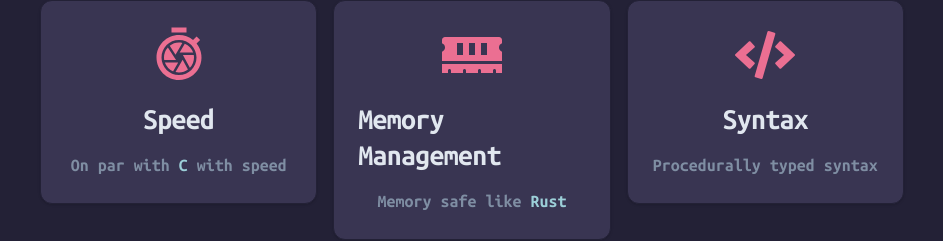
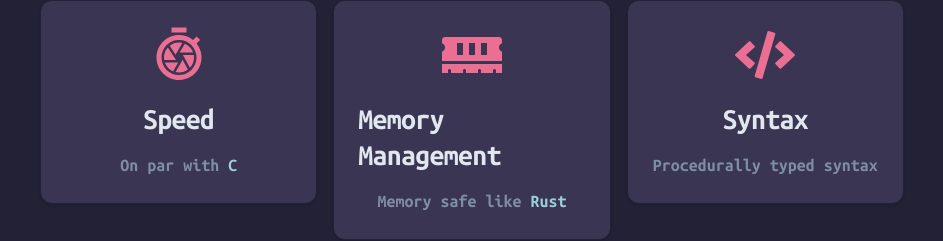
Before and after one commit to RevenantEverest/occultlang_website, a React (Vite) app: page / in a window 1280 px wide. Shown: the part 1150-1391 px from the top of the page, without its empty margins (168-1111 px from the left). Built offline with nearby package versions, Linux system fonts and the light colour scheme; no server answers.

Commit message:
Adjust wording to be in line with other features

```diff
--- a/src/components/Home/Features.tsx
+++ b/src/components/Home/Features.tsx
@@ -24,7 +24,7 @@ function Features() {
     const featureList: Feature[] = [
         {
             title: "Speed",
-            subtitle: <p>On par with <span className="text-accent">C</span> with speed</p>,
+            subtitle: <p>On par with <span className="text-accent">C</span></p>,
             icon: MdOutlineShutterSpeed
         },
         {
```
